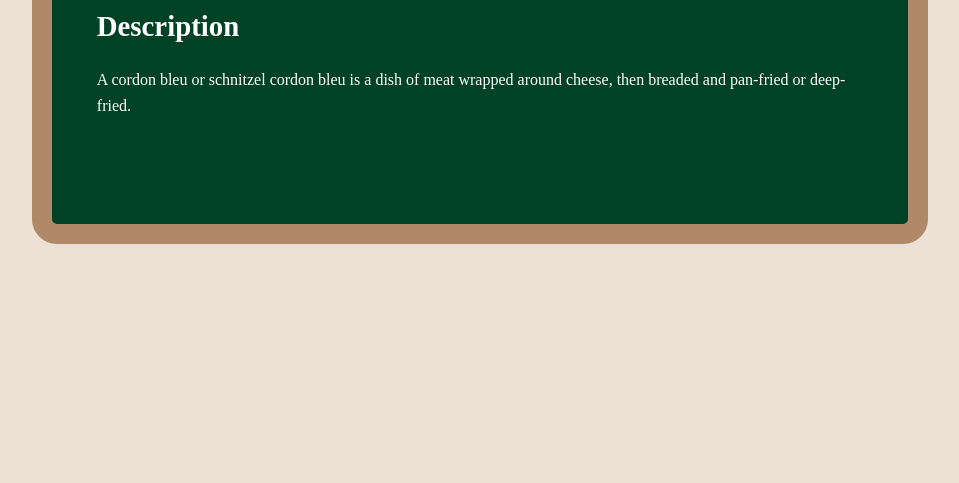
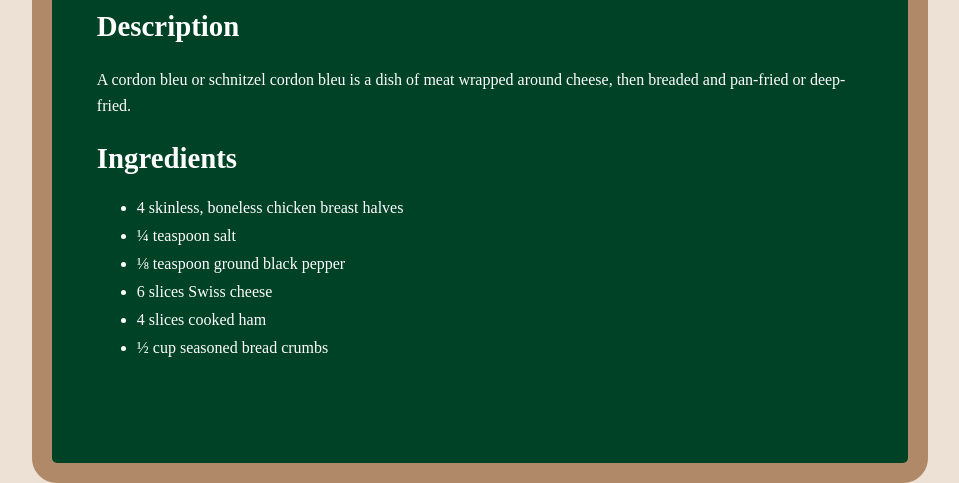
Before and after one commit to nacen-dev/odin-recipes, a plain HTML site: page recipes/chicken-cordon-bleu.html in a window 1280 px wide. Shown: the part 545-1028 px from the top of the page, without its empty margins (160-1119 px from the left). Before the commit the page ends 800 px from the top, so only its background shows below. Drawn offline with Linux system fonts and the light colour scheme.

Commit message:
Add chicken cordon bleu ingredients section

```diff
--- a/recipes/chicken-cordon-bleu.html
+++ b/recipes/chicken-cordon-bleu.html
@@ -25,7 +25,17 @@
             around cheese, then breaded and pan-fried or deep-fried.
           </p>
         </section>
-
+        <section class="ingredients">
+          <h2 class="section-heading">Ingredients</h2>
+          <ul class="ingredients-list">
+            <li>4 skinless, boneless chicken breast halves</li>
+            <li>¼ teaspoon salt</li>
+            <li>⅛ teaspoon ground black pepper</li>
+            <li>6 slices Swiss cheese</li>
+            <li>4 slices cooked ham</li>
+            <li>½ cup seasoned bread crumbs</li>
+          </ul>
+        </section>
       </section>
     </main>
   </body>
```
